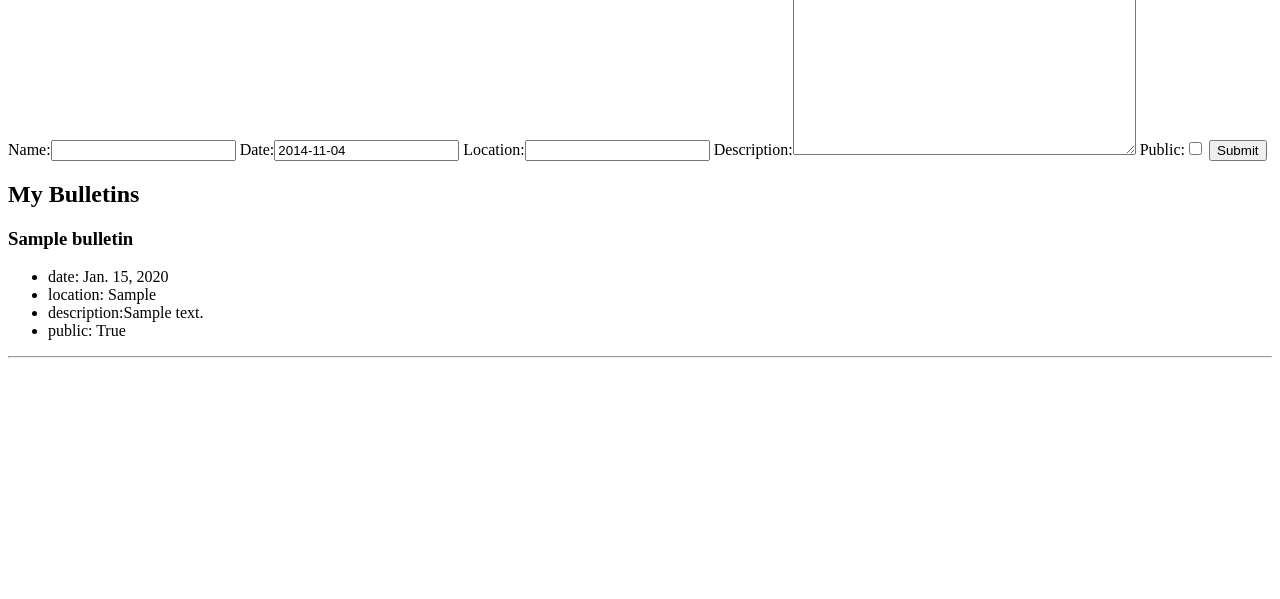
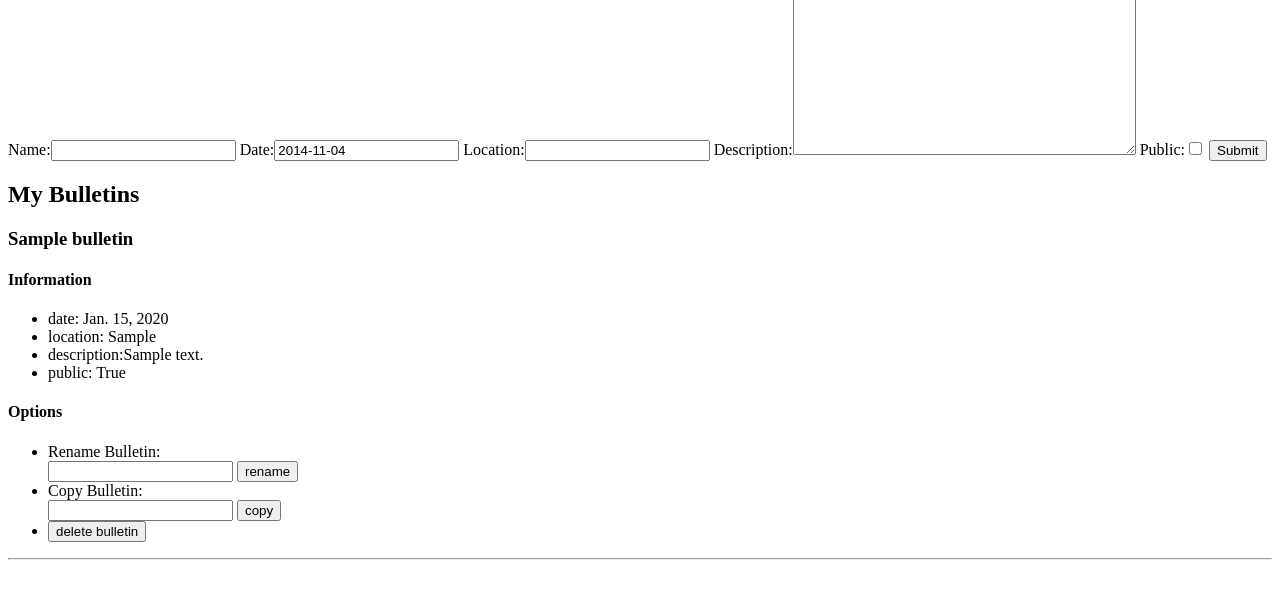
Before and after one commit to SabaEskandarian/cs3240-f14-team06, a Django app: template project/SecureWitness/templates/user_home.html in a window 1280 px wide. Shown: the part 128-727 px from the top of the page. Run offline with Django 3.2, Linux system fonts and the light colour scheme; tables that the repository leaves empty hold one stand-in row (values such as "Sample post"); the template is opened without the code that fills it: values that come from a table or form of the project are taken from there, most other values are stand-ins (such as "Sample title", 1, 10 or a date in 2020).

Commit message:
can now rename, copy, and delete bulletins

```diff
--- a/project/SecureWitness/templates/user_home.html
+++ b/project/SecureWitness/templates/user_home.html
@@ -16,6 +16,7 @@
 {% for bulletin in bulletins %}
 <p>
     <h3>{{ bulletin.name }}</h3>
+    <h4>Information</h4>
     <ul>
         <li>date: {{ bulletin.date }}</li>
         <li>location: {{ bulletin.location }}</li>
@@ -23,6 +24,31 @@
         <li>public: {{ bulletin.public }}</li>
     </ul>
 </p>
+    <p>
+        <h4>Options</h4>
+        <ul>
+            <li>Rename Bulletin:
+                <form action="/{{ userId }}/renameBulletin/{{ bulletin.id }}" method="post">
+                    {% csrf_token %}
+                    <input id="id_name" maxlength="100" name="name" type="text" />
+                    <input type="submit" value="rename">
+                </form>
+            </li>
+        <li>Copy Bulletin:
+            <form action="/{{ userId }}/copyBulletin/{{ bulletin.id }}" method="post">
+                {% csrf_token %}
+                    <input id="id_name" maxlength="100" name="name" type="text" />
+                <input type = "submit" value="copy">
+            </form>
+        </li>
+        <li>
+            <form action="/{{ userId }}/deleteBulletin/{{ bulletin.id }}" method="delete">
+                {% csrf_token %}
+                <input type = "submit" value="delete bulletin">
+            </form>
+        </li>
+        </ul>
+    </p>
 <hr />
 {% endfor %}
 </body>
--- a/project/SecureWitness/views.py
+++ b/project/SecureWitness/views.py
@@ -45,17 +45,26 @@ def createBulletin(request, userId):
     #return showUserHome(userId, request)
     return HttpResponseRedirect('/'+userId+'/')
 
-@require_http_methods(["DELETE"])
+#@require_http_methods(["DELETE"]) this was causing problems
 def deleteBulletin(request, userId, bulletinId):
-    return
+    bulletin = models.Bulletin.objects.get(pk=bulletinId)
+    bulletin.delete()
+    return HttpResponseRedirect('/'+userId+'/')
 
 @require_http_methods(["POST"])
 def renameBulletin(request, userId, bulletinId):
-    return
+    bulletin = models.Bulletin.objects.get(pk=bulletinId)
+    bulletin.name = request.POST['name']
+    bulletin.save()
+    return HttpResponseRedirect('/'+userId+'/')
 
 @require_http_methods(["POST"])
 def copyBulletin(request, userId, bulletinId):
-    return
+    bulletin = models.Bulletin.objects.get(pk=bulletinId)
+    bulletin.pk=None
+    bulletin.name = request.POST['name']
+    bulletin.save()
+    return HttpResponseRedirect('/'+userId+'/')
 
 @require_http_methods(["GET"])
 def getBulletins(request, userId):
--- a/project/project/urls.py
+++ b/project/project/urls.py
@@ -12,6 +12,9 @@ urlpatterns = patterns('',
     url(r'^(?P<userId>[^/]+)/?$', 'SecureWitness.views.userPage'),
     url(r'^(?P<userId>[^/]+)/getBulletins/?$', 'SecureWitness.views.getBulletins'),
     #url(r'^(<userId>[^/]+)/bulletins/(<bulletinId>[^/]+)?$', views.getBulletin),
-    url(r'^(?P<userId>[^/]+)/createBulletin/?$', 'SecureWitness.views.createBulletin')
+    url(r'^(?P<userId>[^/]+)/createBulletin/?$', 'SecureWitness.views.createBulletin'),
+    url(r'^(?P<userId>[^/]+)/renameBulletin/(?P<bulletinId>[^/]+)/?$', 'SecureWitness.views.renameBulletin'),
+    url(r'^(?P<userId>[^/]+)/copyBulletin/(?P<bulletinId>[^/]+)/?$', 'SecureWitness.views.copyBulletin'),
+    url(r'^(?P<userId>[^/]+)/deleteBulletin/(?P<bulletinId>[^/]+)/?$', 'SecureWitness.views.deleteBulletin'),
     #url(r'^steve/bulletins/', views.createBulletin)
 )
```
Also changed, not shown: 1 other file.
